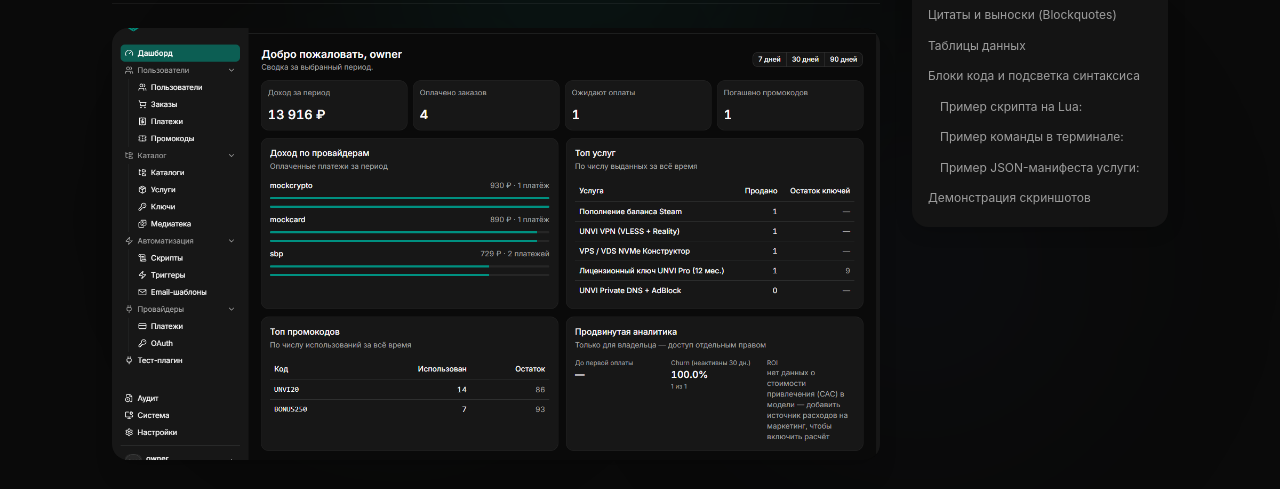
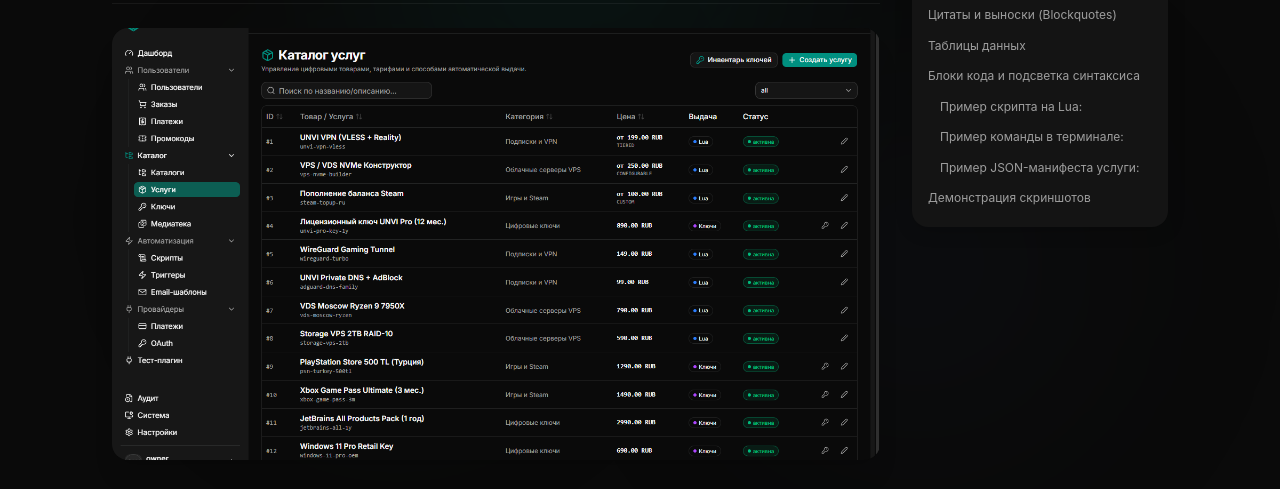
Before and after one commit to UNVISLATE/SaviorBill.com, an Astro site: page /ru/blog/kitchen-sink in a window 1280 px wide. Shown: the part 275-764 px from the top of the page. Built offline with nearby package versions, Linux system fonts and the light colour scheme; Astro itself is replaced by a stand-in of ours.

Commit message:
fix(blog): pass custom cover from frontmatter to BlogLayout with fallback to auto-generated OG

```diff
--- a/src/layouts/BlogLayout.astro
+++ b/src/layouts/BlogLayout.astro
@@ -45,7 +45,7 @@ const {
   slug,
   headings,
   faq = [],
-  cover = '/images/admin-dashboard.png',
+  cover,
   prevPost,
   nextPost
 } = Astro.props;
--- a/src/pages/[lang]/blog/[...slug].astro
+++ b/src/pages/[lang]/blog/[...slug].astro
@@ -33,6 +33,7 @@ const { Content, headings } = await render(post);
   slug={slug}
   headings={headings}
   faq={post.data.faq}
+  cover={post.data.cover}
 >
   <Content />
 </BlogLayout>
```
